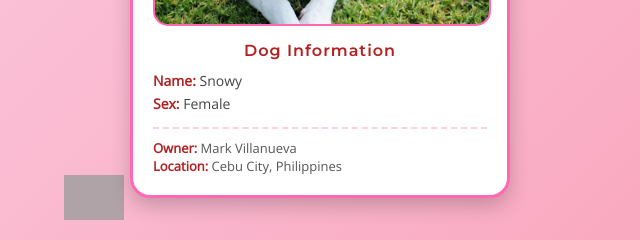
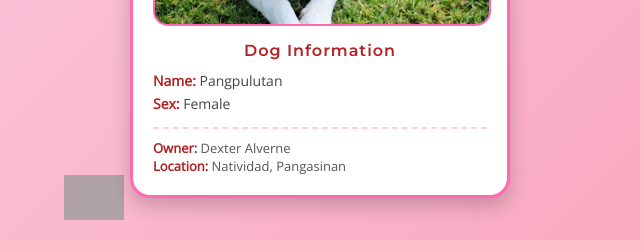
Before and after one commit to dexteralverneecoast-dot/MaleDog, a plain HTML site: page index.html in a window 1280 px wide. Shown: the part 413-653 px from the top of the page, 320-960 px from the left. Drawn offline with nearby package versions, Linux system fonts and the light colour scheme; grey boxes are pictures that could not be loaded; files whose address does not match are found by name.

Commit message:
Change dog name and owner information
Updated dog information and owner details.

```diff
--- a/index.html
+++ b/index.html
@@ -147,13 +147,13 @@
   <div>
     <div class="section-title">Dog Information</div>
     <div class="details">
-      <span class="label">Name:</span> Snowy<br>
+      <span class="label">Name:</span> Pangpulutan<br>
       <span class="label">Sex:</span> Female
     </div>
 
     <div class="owner">
-      <span class="label">Owner:</span> Mark Villanueva<br>
-      <span class="label">Location:</span> Cebu City, Philippines
+      <span class="label">Owner:</span> Dexter Alverne<br>
+      <span class="label">Location:</span> Natividad, Pangasinan
     </div>
   </div>
 
```
